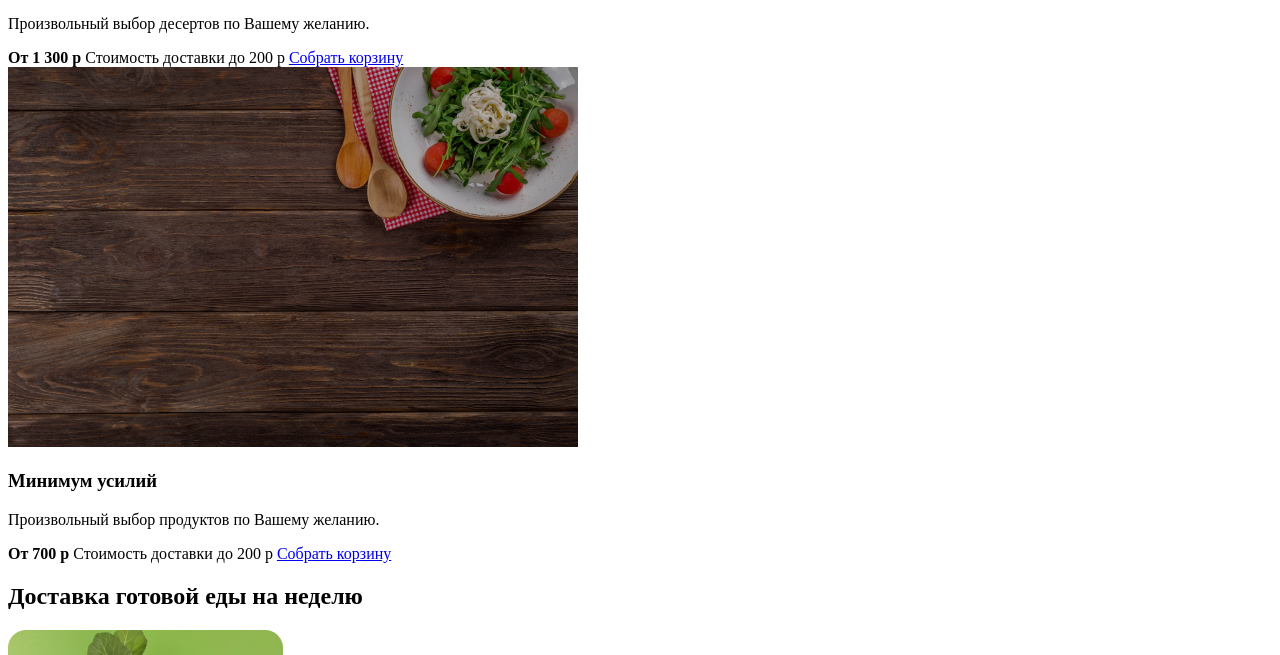
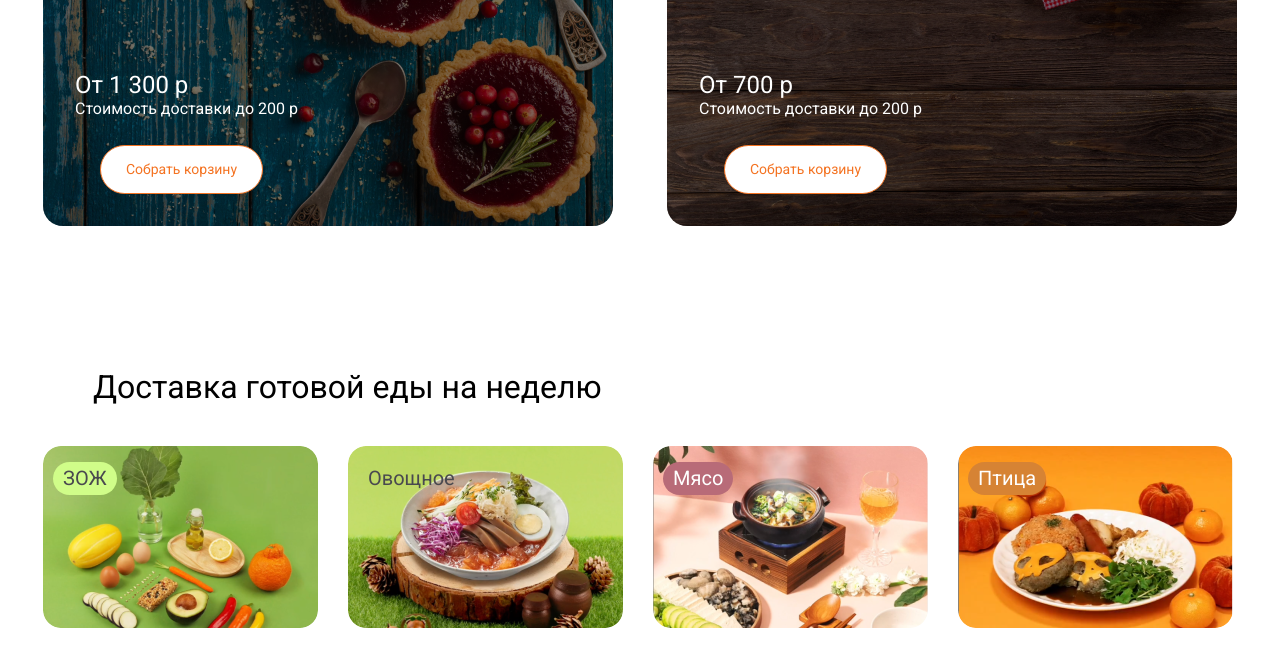
Before and after one commit to Alyon31/index.eda, a plain HTML site: page index.html in a window 1280 px wide. Shown: the part 694-1349 px from the top of the page. Drawn offline with Linux system fonts and the light colour scheme; the site is published under a folder, as on GitHub Pages, so addresses that start at the root find nothing.

Commit message:
Add files via upload

```diff
--- a/index.html
+++ b/index.html
@@ -5,8 +5,8 @@
 	<meta charset="UTF-8">
 	<meta http-equiv="X-UA-Compatible" content="IE=edge">
 	<meta name="viewport" content="width=device-width, initial-scale=1.0">
-	<link rel="stylesheet" href="/css/norm.css">
-	<link rel="stylesheet" href="/css/main.min.css">
+	<link rel="stylesheet" href="./css/norm.css">
+	<link rel="stylesheet" href="./css/main.min.css">
 	<link rel="stylesheet" href="https://fonts.googleapis.com/css2?family=Roboto:wght@400,500,700&dispay=swap">
 	<title>Индекс еда </title>
 </head>
```
